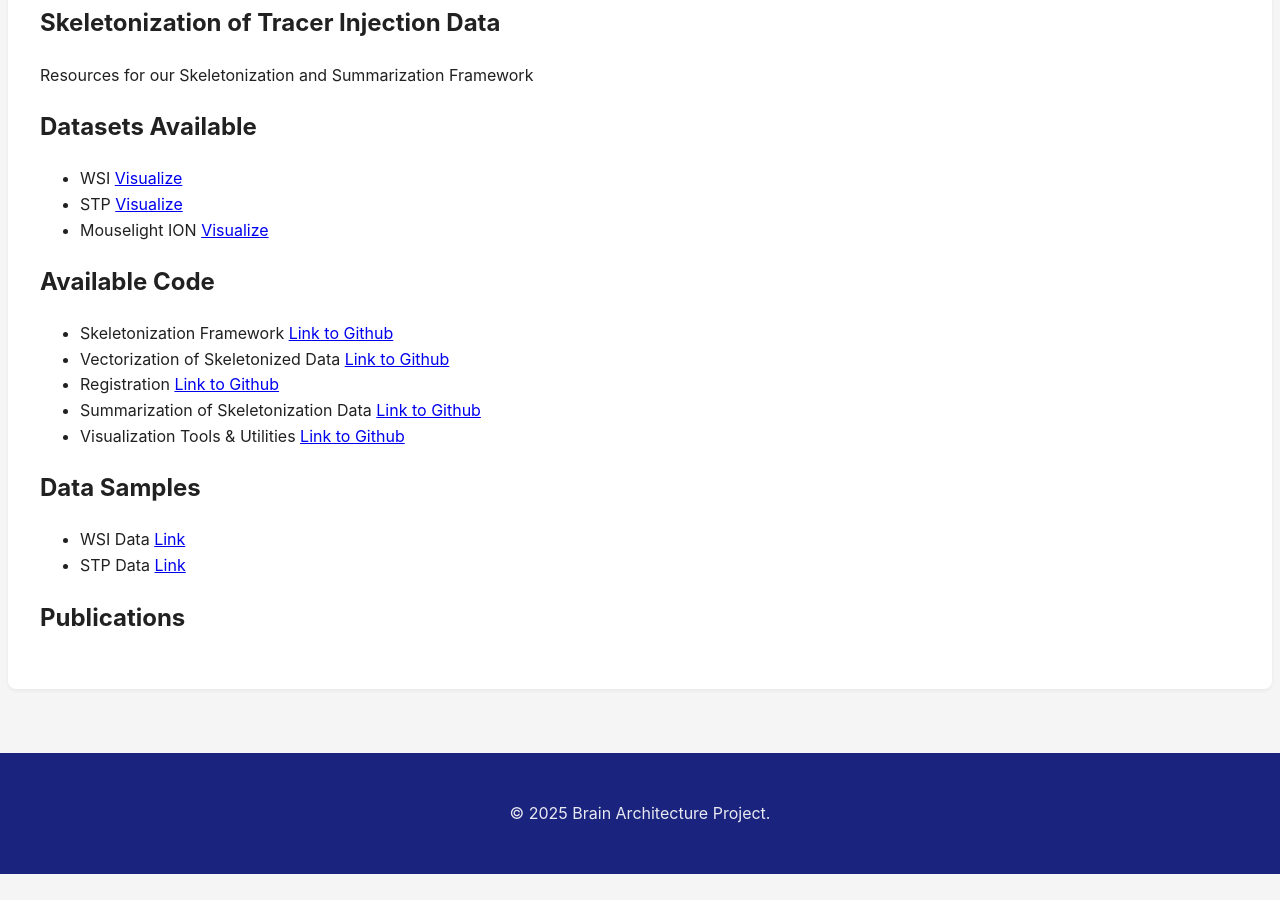
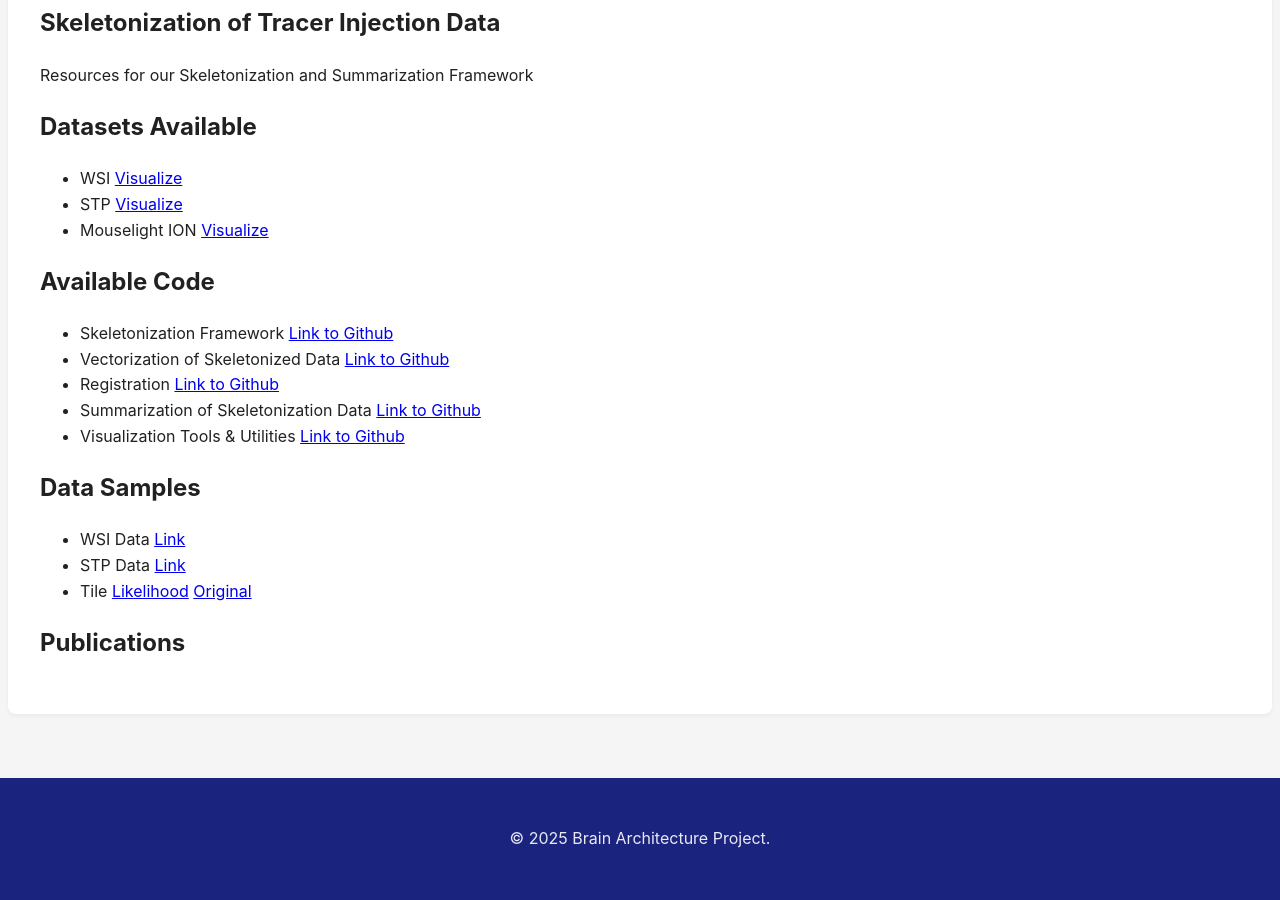
Before and after one commit to ppmitra/BAPDataAndCode, a Jekyll site: the page built from pages/skeletonization.md, in a window 1280 px wide and 900 px high, scrolled down 574 px. Built offline with Jekyll 4.4.1, drawn with Linux system fonts in a browser that asks for light colours; comment, search, counter and statistics services are not loaded; before the commit the page ends 1448 px from its top, so only the background shows below that.

Commit message:
Update skeletonization.md

```diff
--- a/pages/skeletonization.md
+++ b/pages/skeletonization.md
@@ -21,5 +21,6 @@ Resources for our Skeletonization and Summarization Framework
 ## Data Samples
 - WSI Data [Link](https://drive.google.com/file/d/1Izmf4D7eJV13S11ffSIhOzhaTjlkzYt_/view?usp=sharing)
 - STP Data [Link](https://drive.google.com/file/d/1j_IkIHCJkFBkGadvUz24_1W1XqpKDiaF/view?usp=sharing)
+- Tile [Likelihood](https://drive.google.com/file/d/1I7BCvxPcZ7XLPyxDrcdPebwy7QJrvLK2/view?usp=drive_link) [Original](https://drive.google.com/file/d/1azSahB9rP_YRr_GIXgaaex5YQAc16FKz/view?usp=drive_link)
 
 ## Publications
```
